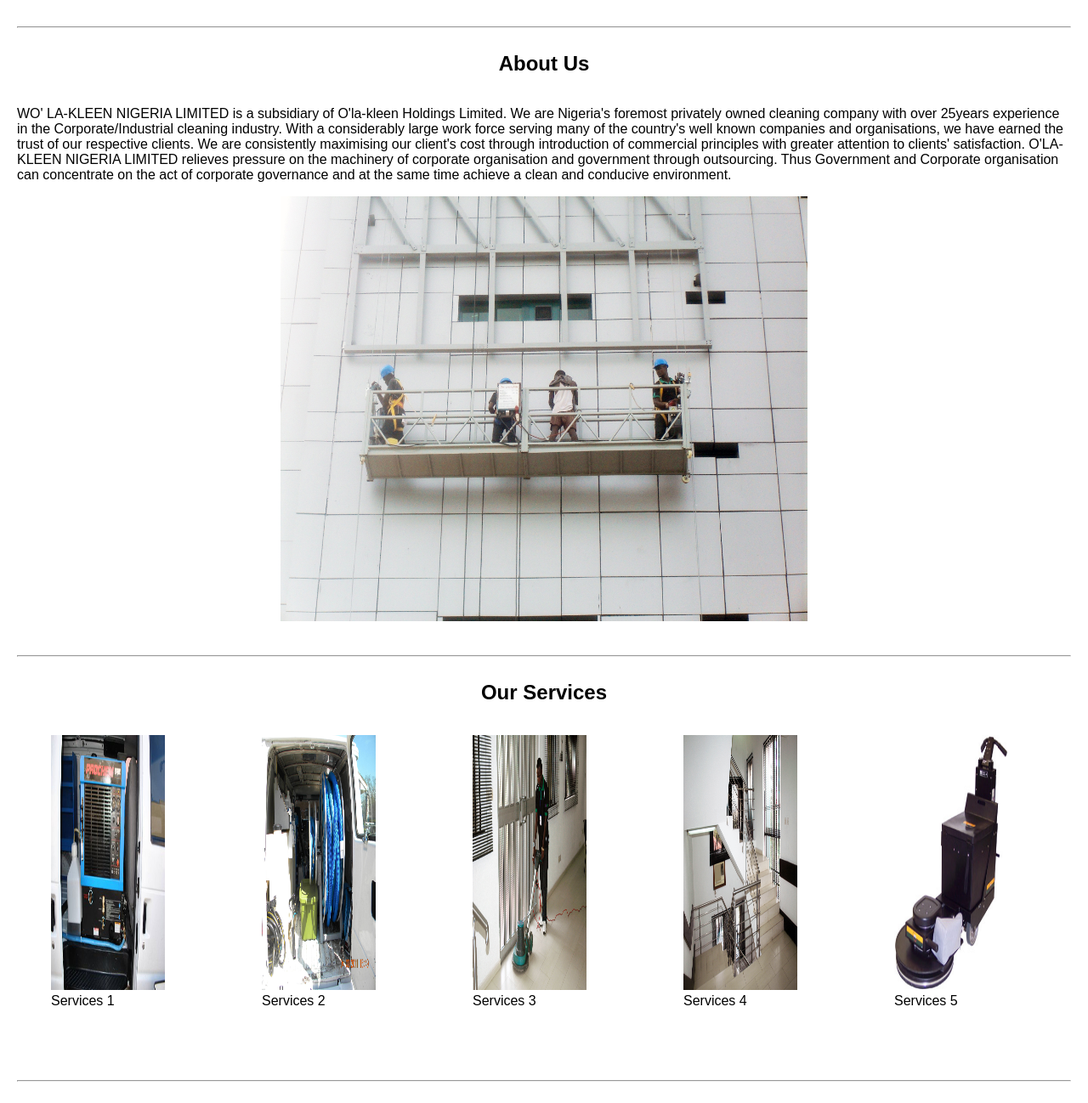
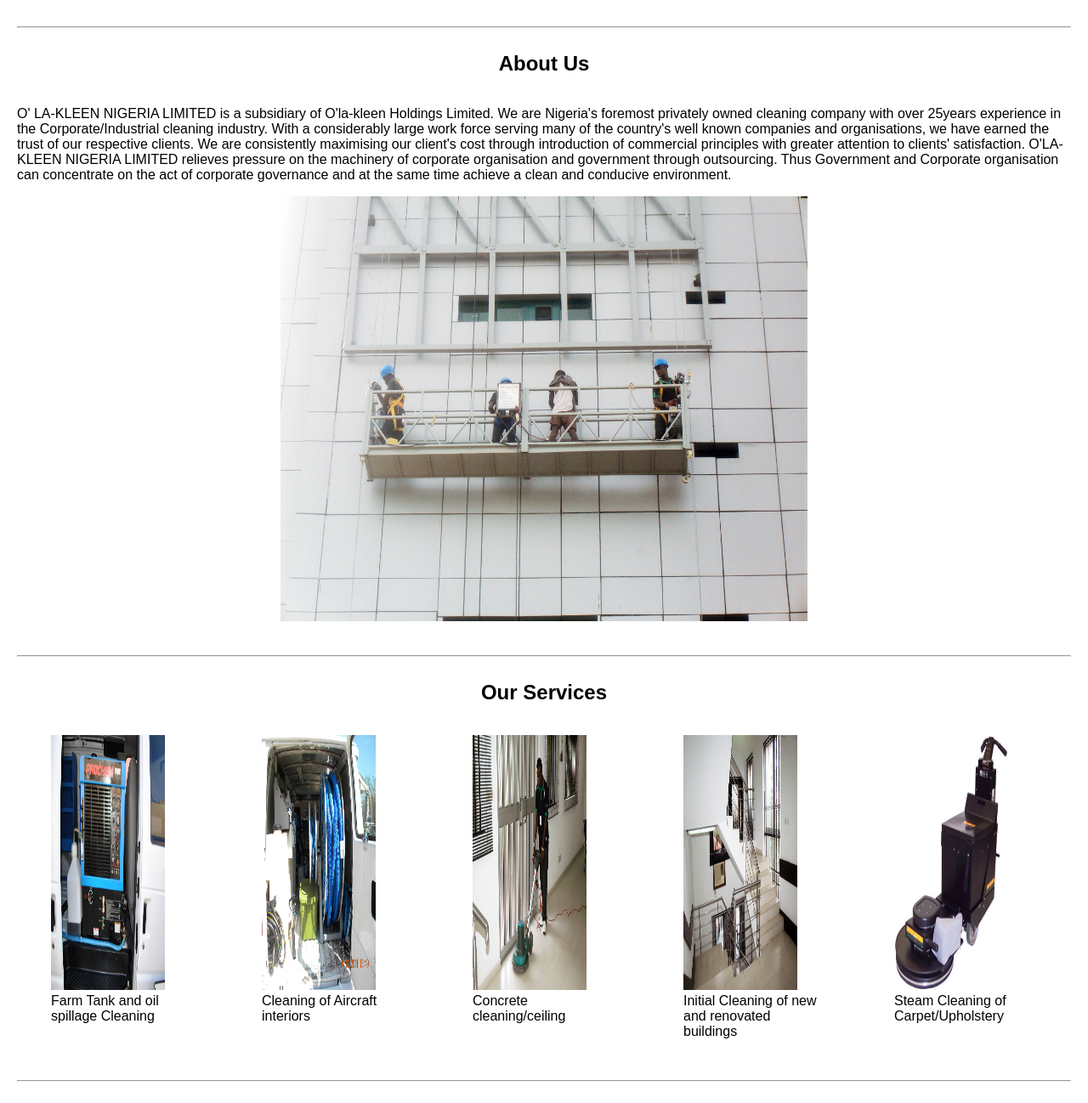
Before and after one commit to nic-dgl103-w23-cvs1/project-tosinafo, a plain HTML site: page index.html in a window 1280 px wide. Shown: the part 660-1958 px from the top of the page at 85% size. Drawn offline with nearby package versions, Linux system fonts and the light colour scheme.

Commit message:
final comit
website done

```diff
--- a/index.html
+++ b/index.html
@@ -32,7 +32,7 @@
         <hr>
         <section id="about">
             <h2>About Us</h2>
-            <p>WO' LA-KLEEN NIGERIA LIMITED is a subsidiary of O'la-kleen Holdings Limited.
+            <p>O' LA-KLEEN NIGERIA LIMITED is a subsidiary of O'la-kleen Holdings Limited.
 
                 We are Nigeria's foremost privately owned cleaning company with over 25years experience in the Corporate/Industrial cleaning industry.
 
@@ -50,23 +50,23 @@
             <div class="service">
                 <figure>
                     <img src="./images/service1.jpg" alt="About">
-                    <figcaption>Services 1</figcaption>
+                    <figcaption>Farm Tank and oil spillage Cleaning</figcaption>
                 </figure>
                 <figure>
                     <img src="./images/service2.jpg" alt="About">
-                    <figcaption>Services 2</figcaption>
+                    <figcaption>Cleaning of Aircraft interiors</figcaption>
                 </figure>
                 <figure>
                     <img src="./images/service3.jpg" alt="About">
-                    <figcaption>Services 3</figcaption>
+                    <figcaption>Concrete cleaning/ceiling</figcaption>
                 </figure>
                 <figure>
                     <img src="./images/service4.jpg" alt="About">
-                    <figcaption>Services 4</figcaption>
+                    <figcaption>Initial Cleaning of new and renovated buildings</figcaption>
                 </figure>
                 <figure>
                     <img src="./images/service5.jpg" alt="About">
-                    <figcaption>Services 5</figcaption>
+                    <figcaption>Steam Cleaning of Carpet/Upholstery</figcaption>
                 </figure>
             </div>
         </section>
```
